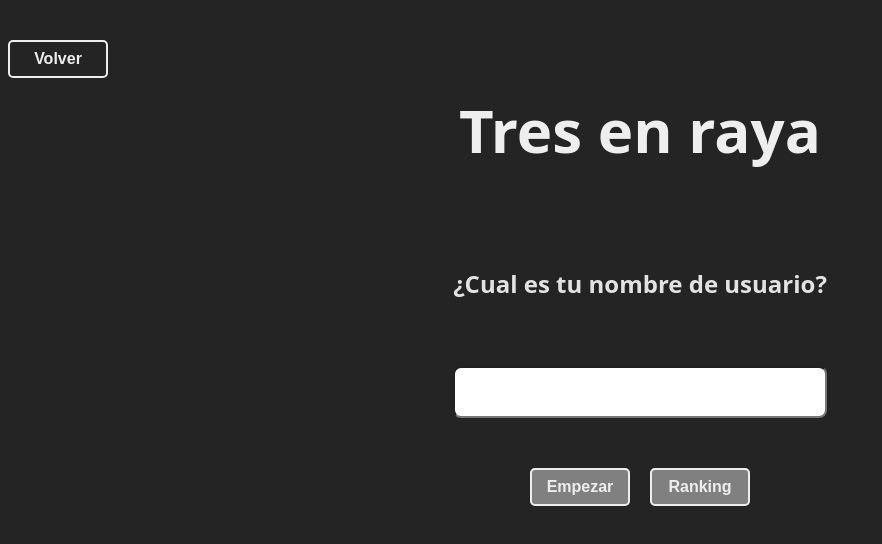
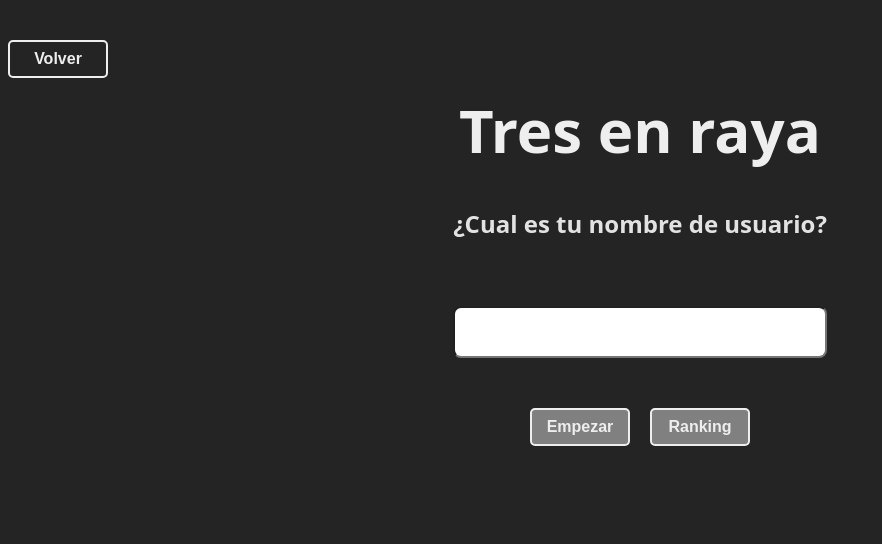
Before and after one commit to Lopez10/tres-en-raya, a React (Vite) app: page / in a window 1280 px wide. Shown: the top 544 px of the page, without its empty margins (0-882 px from the left). Built offline with nearby package versions, Linux system fonts and the light colour scheme.

Commit message:
Reduce margin style

```diff
--- a/src/index.css
+++ b/src/index.css
@@ -34,7 +34,7 @@ body {
   display: flex;
   flex-direction: column;
   align-items: center;
-  margin: 80px auto;
+  margin: 20px auto;
 }
 
 .board {
```
